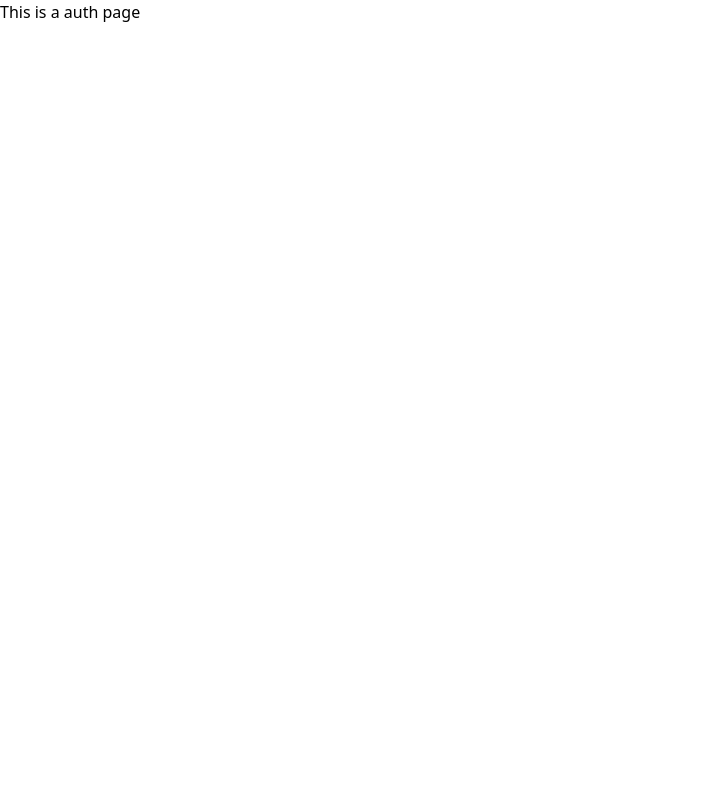
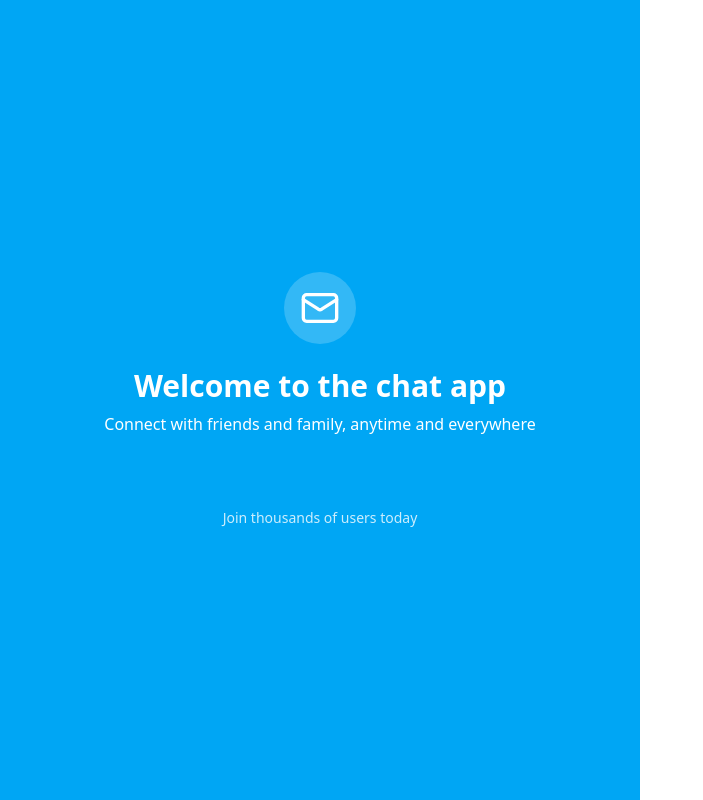
Before and after one commit to martinwilches/chat_app, a React (Vite) app in the folder frontend/: page /auth in a window 1280 px wide. Shown: the whole page, without its empty margins (0-703 px from the left). Built offline with nearby package versions, Linux system fonts and the light colour scheme.

Commit message:
Pagina de autenticacion y manejo de estado utilizando zustand

```diff
--- a/frontend/src/pages/Auth/Auth.tsx
+++ b/frontend/src/pages/Auth/Auth.tsx
@@ -1,5 +1,51 @@
+import { useState } from 'react'
+
+import { Mail } from 'lucide-react'
+import LoginForm from './partials/LoginForm'
+import RegisterForm from './partials/RegisterForm'
+
 const Auth: React.FC = () => {
-    return <>This is a auth page</>
+    const [isLogin, setIsLogin] = useState(false)
+
+    return (
+        <>
+            <div className="min-h-screen w-full bg-white flex flex-col md:flex-row">
+                <div className="w-full md:w-1/2 bg-sky-500 p-8 text-white flex flex-col justify-center">
+                    <div className="text-center mb-8">
+                        <div className="flex justify-center mb-6">
+                            <div className="bg-white/20 p-4 rounded-full">
+                                <Mail className="size-10" />
+                            </div>
+                        </div>
+                        <h1 className="text-3xl font-bold mb-2">
+                            Welcome to the chat app
+                        </h1>
+                        <p>
+                            Connect with friends and family, anytime and
+                            everywhere
+                        </p>
+                    </div>
+                    <div className="mt-10 text-center">
+                        <p className="text-sm opacity-80">
+                            Join thousands of users today
+                        </p>
+                    </div>
+                </div>
+
+                <div className="w-full md:w-1/2 flex p-8 justify-center items-center">
+                    {isLogin ? (
+                        <div className="w-full md:w-100">
+                            <LoginForm onSwitch={() => setIsLogin(true)} />
+                        </div>
+                    ) : (
+                        <div className="w-full md:w-100">
+                            <RegisterForm onSwitch={() => setIsLogin(false)} />
+                        </div>
+                    )}
+                </div>
+            </div>
+        </>
+    )
 }
 
 export default Auth
--- /dev/null
+++ b/frontend/src/stores/auth.store.ts
@@ -0,0 +1,32 @@
+import { create } from 'zustand'
+import { devtools, persist } from 'zustand/middleware'
+
+// propiedades tipadas para la propiedad `user`
+export type User = {
+    id: string
+    fullName: string
+    username: string
+}
+
+interface AuthState {
+    user: User | null
+    isAuthenticated: boolean
+    setUser: (user: User) => void
+    logout: () => void
+}
+
+export const authStore = create<AuthState>()(
+    devtools(
+        persist(
+            (set) => ({
+                user: null,
+                isAuthenticated: false,
+                setUser: (user) => set({ user, isAuthenticated: true }),
+                logout: () => set({ user: null, isAuthenticated: false }),
+            }),
+            {
+                name: 'auth-store',
+            }
+        )
+    )
+)
```
